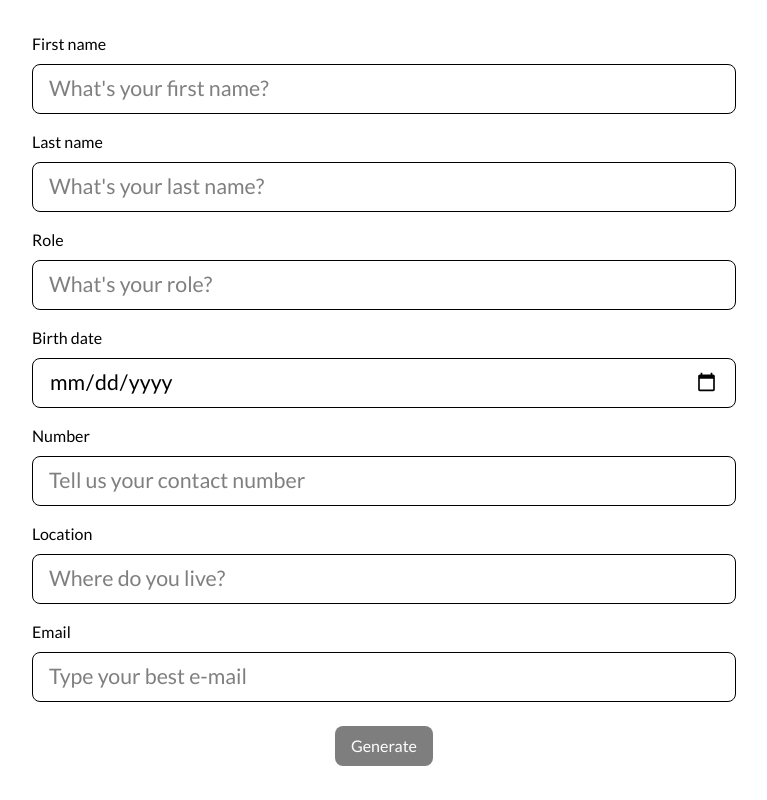
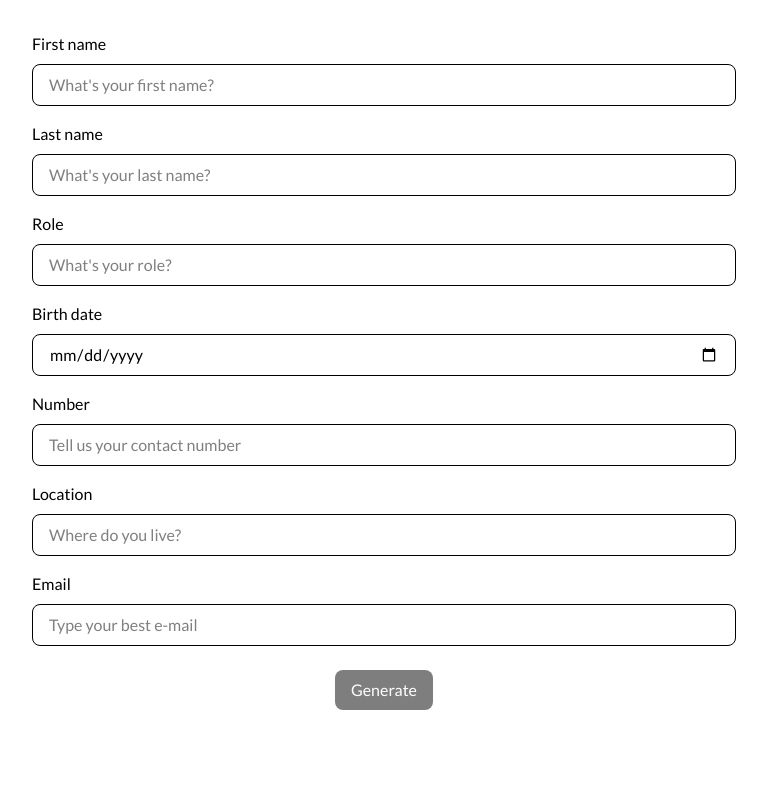
Before and after one commit to richardqcarvalho/prezentme, a Next.js app: page /informations in a window 1280 px wide. Shown: the whole page, without its empty margins (256-1023 px from the left). Built offline with nearby package versions, Linux system fonts and the light colour scheme.

Commit message:
style: Using base size to input texts

```diff
--- a/components/input.tsx
+++ b/components/input.tsx
@@ -5,12 +5,10 @@ export default function Input(
 ) {
   return (
     <div className="flex w-full flex-col gap-2">
-      <label htmlFor={props.id} className="text-[12pt]">
-        {props.label}
-      </label>
+      <label htmlFor={props.id}>{props.label}</label>
       <input
         id={props.id}
-        className="w-full rounded-lg border px-4 py-2 text-[16pt] disabled:pointer-events-none disabled:cursor-not-allowed disabled:opacity-50"
+        className="w-full rounded-lg border px-4 py-2 disabled:pointer-events-none disabled:cursor-not-allowed disabled:opacity-50"
         {...props}
       />
     </div>
```
